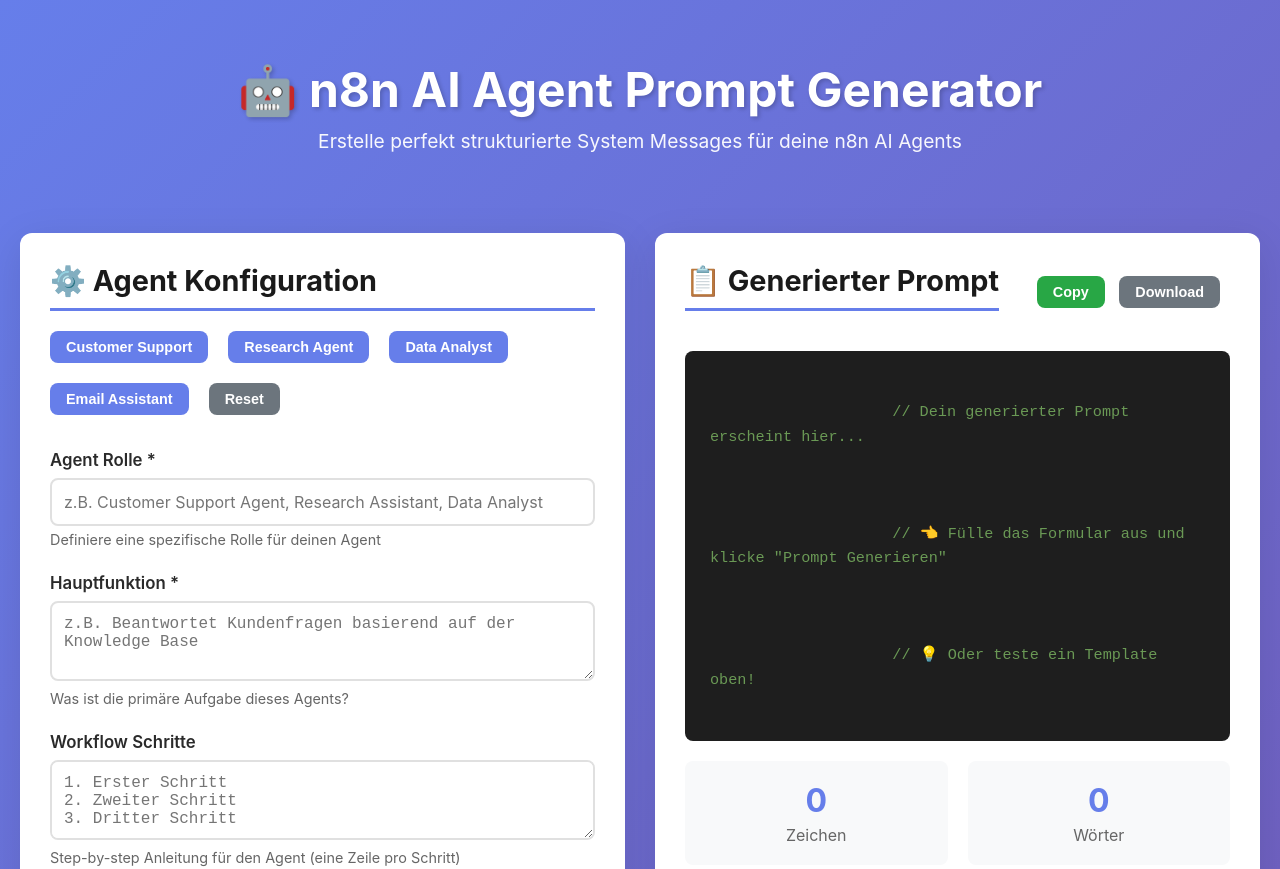
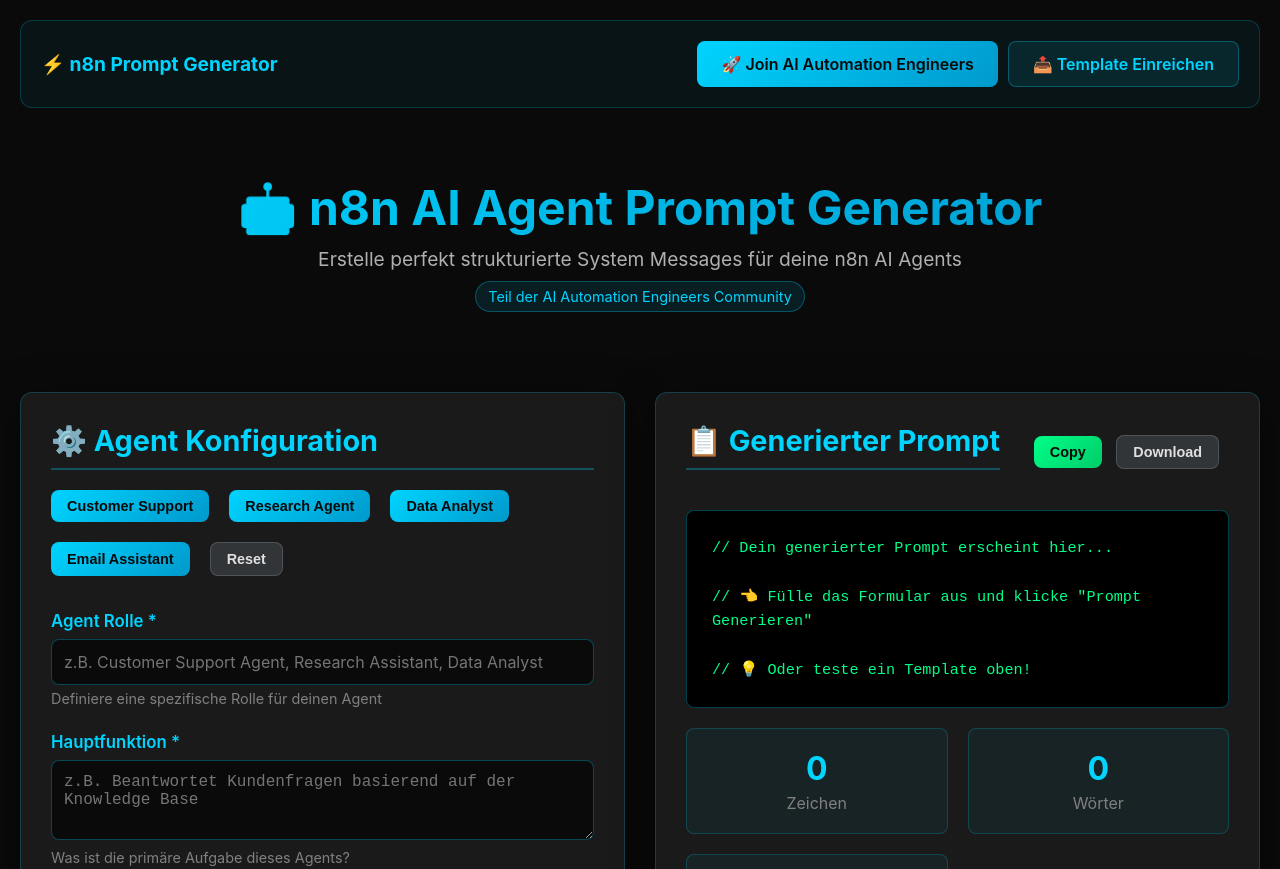
Before and after one commit to oliverhees/n8n-agent-prompt-generator, a plain HTML site: page index.html in a window 1280 px wide. Shown: the top 869 px of the page. Drawn offline with Linux system fonts and the light colour scheme.

Commit message:
Update index.html

```diff
--- a/index.html
+++ b/index.html
@@ -14,7 +14,8 @@
 
         body {
             font-family: -apple-system, BlinkMacSystemFont, 'Segoe UI', Roboto, Oxygen, Ubuntu, Cantarell, sans-serif;
-            background: linear-gradient(135deg, #667eea 0%, #764ba2 100%);
+            background: #0a0a0a;
+            color: #e0e0e0;
             min-height: 100vh;
             padding: 20px;
         }
@@ -24,9 +25,73 @@
             margin: 0 auto;
         }
 
+        .top-bar {
+            display: flex;
+            justify-content: space-between;
+            align-items: center;
+            padding: 20px;
+            background: rgba(0, 212, 255, 0.05);
+            border: 1px solid rgba(0, 212, 255, 0.2);
+            border-radius: 12px;
+            margin-bottom: 30px;
+            flex-wrap: wrap;
+            gap: 15px;
+        }
+
+        .logo {
+            font-size: 1.2em;
+            font-weight: 700;
+            color: #00d4ff;
+        }
+
+        .top-buttons {
+            display: flex;
+            gap: 10px;
+            flex-wrap: wrap;
+        }
+
+        .btn-community {
+            background: linear-gradient(135deg, #00d4ff 0%, #0099cc 100%);
+            color: #0a0a0a;
+            padding: 12px 24px;
+            border-radius: 8px;
+            text-decoration: none;
+            font-weight: 600;
+            transition: all 0.3s;
+            display: inline-flex;
+            align-items: center;
+            gap: 8px;
+            border: none;
+            cursor: pointer;
+        }
+
+        .btn-community:hover {
+            transform: translateY(-2px);
+            box-shadow: 0 8px 24px rgba(0, 212, 255, 0.4);
+        }
+
+        .btn-submit {
+            background: rgba(0, 212, 255, 0.1);
+            color: #00d4ff;
+            padding: 12px 24px;
+            border-radius: 8px;
+            text-decoration: none;
+            font-weight: 600;
+            transition: all 0.3s;
+            display: inline-flex;
+            align-items: center;
+            gap: 8px;
+            border: 1px solid rgba(0, 212, 255, 0.3);
+        }
+
+        .btn-submit:hover {
+            background: rgba(0, 212, 255, 0.2);
+            border-color: #00d4ff;
+        }
+
         .header {
             text-align: center;
-            color: white;
+            color: #e0e0e0;
             margin-bottom: 40px;
             padding: 40px 20px;
         }
@@ -34,12 +99,15 @@
         .header h1 {
             font-size: 3em;
             margin-bottom: 10px;
-            text-shadow: 2px 2px 4px rgba(0,0,0,0.2);
+            background: linear-gradient(135deg, #00d4ff 0%, #0099cc 100%);
+            -webkit-background-clip: text;
+            -webkit-text-fill-color: transparent;
+            background-clip: text;
         }
 
         .header p {
             font-size: 1.2em;
-            opacity: 0.95;
+            color: #b0b0b0;
         }
 
         .main-content {
@@ -56,17 +124,18 @@
         }
 
         .card {
-            background: white;
+            background: #1a1a1a;
+            border: 1px solid rgba(0, 212, 255, 0.2);
             border-radius: 12px;
             padding: 30px;
-            box-shadow: 0 10px 40px rgba(0,0,0,0.1);
+            box-shadow: 0 10px 40px rgba(0, 0, 0, 0.5);
         }
 
         .card h2 {
-            color: #1a1a1a;
+            color: #00d4ff;
             margin-bottom: 20px;
             font-size: 1.8em;
-            border-bottom: 3px solid #667eea;
+            border-bottom: 2px solid rgba(0, 212, 255, 0.3);
             padding-bottom: 10px;
         }
 
@@ -78,7 +147,7 @@
             display: block;
             font-weight: 600;
             margin-bottom: 8px;
-            color: #2a2a2a;
+            color: #00d4ff;
             font-size: 1.05em;
         }
 
@@ -87,18 +156,21 @@
         .form-group select {
             width: 100%;
             padding: 12px;
-            border: 2px solid #e0e0e0;
+            background: #0a0a0a;
+            border: 1px solid rgba(0, 212, 255, 0.3);
             border-radius: 8px;
             font-size: 1em;
             font-family: inherit;
-            transition: border-color 0.3s;
+            transition: all 0.3s;
+            color: #e0e0e0;
         }
 
         .form-group input:focus,
         .form-group textarea:focus,
         .form-group select:focus {
             outline: none;
-            border-color: #667eea;
+            border-color: #00d4ff;
+            box-shadow: 0 0 12px rgba(0, 212, 255, 0.3);
         }
 
         .form-group textarea {
@@ -110,16 +182,16 @@
         .form-group small {
             display: block;
             margin-top: 5px;
-            color: #666;
+            color: #808080;
             font-size: 0.9em;
         }
 
         .tool-item {
-            background: #f8f9fa;
+            background: rgba(0, 212, 255, 0.05);
             padding: 15px;
             border-radius: 8px;
             margin-bottom: 15px;
-            border-left: 4px solid #667eea;
+            border-left: 4px solid #00d4ff;
         }
 
         .tool-item input {
@@ -127,8 +199,8 @@
         }
 
         .btn {
-            background: #667eea;
-            color: white;
+            background: linear-gradient(135deg, #00d4ff 0%, #0099cc 100%);
+            color: #0a0a0a;
             border: none;
             padding: 12px 24px;
             border-radius: 8px;
@@ -141,25 +213,26 @@
         }
 
         .btn:hover {
-            background: #5568d3;
             transform: translateY(-2px);
-            box-shadow: 0 4px 12px rgba(102, 126, 234, 0.4);
+            box-shadow: 0 8px 24px rgba(0, 212, 255, 0.4);
         }
 
         .btn-secondary {
-            background: #6c757d;
+            background: rgba(108, 117, 125, 0.3);
+            color: #e0e0e0;
+            border: 1px solid rgba(108, 117, 125, 0.5);
         }
 
         .btn-secondary:hover {
-            background: #5a6268;
+            background: rgba(108, 117, 125, 0.5);
         }
 
         .btn-success {
-            background: #28a745;
+            background: linear-gradient(135deg, #00ff88 0%, #00cc6a 100%);
         }
 
         .btn-success:hover {
-            background: #218838;
+            box-shadow: 0 8px 24px rgba(0, 255, 136, 0.4);
         }
 
         .btn-small {
@@ -168,10 +241,11 @@
         }
 
         .preview {
-            background: #1e1e1e;
-            color: #d4d4d4;
+            background: #000000;
+            color: #00ff88;
             padding: 25px;
             border-radius: 8px;
+            border: 1px solid rgba(0, 212, 255, 0.3);
             font-family: 'Courier New', monospace;
             font-size: 0.95em;
             line-height: 1.6;
@@ -192,14 +266,15 @@
             position: fixed;
             top: 20px;
             right: 20px;
-            background: #28a745;
-            color: white;
+            background: linear-gradient(135deg, #00ff88 0%, #00cc6a 100%);
+            color: #0a0a0a;
             padding: 15px 25px;
             border-radius: 8px;
-            box-shadow: 0 4px 12px rgba(0,0,0,0.2);
+            box-shadow: 0 8px 24px rgba(0, 255, 136, 0.4);
             display: none;
             animation: slideIn 0.3s ease-out;
             z-index: 1000;
+            font-weight: 600;
         }
 
         @keyframes slideIn {
@@ -220,59 +295,51 @@
             margin-bottom: 25px;
         }
 
-        .highlight {
-            color: #9cdcfe;
-        }
-
-        .comment {
-            color: #6a9955;
-        }
-
-        .string {
-            color: #ce9178;
-        }
-
-        .keyword {
-            color: #c586c0;
-        }
-
         .footer {
             text-align: center;
-            color: white;
+            color: #808080;
             padding: 30px;
             margin-top: 40px;
+            border-top: 1px solid rgba(0, 212, 255, 0.2);
         }
 
         .footer a {
-            color: white;
-            text-decoration: underline;
+            color: #00d4ff;
+            text-decoration: none;
+            transition: color 0.3s;
+        }
+
+        .footer a:hover {
+            color: #00ffcc;
         }
 
         .examples-section {
-            background: white;
+            background: #1a1a1a;
+            border: 1px solid rgba(0, 212, 255, 0.2);
             border-radius: 12px;
             padding: 30px;
-            box-shadow: 0 10px 40px rgba(0,0,0,0.1);
+            box-shadow: 0 10px 40px rgba(0, 0, 0, 0.5);
             margin-top: 30px;
         }
 
         .example-card {
-            background: #f8f9fa;
+            background: rgba(0, 212, 255, 0.05);
             padding: 20px;
             border-radius: 8px;
             margin-bottom: 15px;
             cursor: pointer;
             transition: all 0.3s;
-            border-left: 4px solid #667eea;
+            border-left: 4px solid #00d4ff;
         }
 
         .example-card:hover {
             transform: translateX(5px);
-            box-shadow: 0 4px 12px rgba(0,0,0,0.1);
+            background: rgba(0, 212, 255, 0.1);
+            box-shadow: 0 4px 12px rgba(0, 212, 255, 0.2);
         }
 
         .example-card h3 {
-            color: #667eea;
+            color: #00d4ff;
             margin-bottom: 10px;
         }
 
@@ -284,20 +351,21 @@
         }
 
         .stat-card {
-            background: #f8f9fa;
+            background: rgba(0, 212, 255, 0.05);
             padding: 20px;
             border-radius: 8px;
             text-align: center;
+            border: 1px solid rgba(0, 212, 255, 0.2);
         }
 
         .stat-number {
             font-size: 2em;
             font-weight: bold;
-            color: #667eea;
+            color: #00d4ff;
         }
 
         .stat-label {
-            color: #666;
+            color: #808080;
             margin-top: 5px;
         }
 
@@ -312,21 +380,59 @@
         }
 
         .tools-container::-webkit-scrollbar-track {
-            background: #f1f1f1;
+            background: rgba(0, 212, 255, 0.1);
             border-radius: 10px;
         }
 
         .tools-container::-webkit-scrollbar-thumb {
-            background: #667eea;
+            background: #00d4ff;
             border-radius: 10px;
+        }
+
+        .preview::-webkit-scrollbar {
+            width: 8px;
+        }
+
+        .preview::-webkit-scrollbar-track {
+            background: rgba(0, 212, 255, 0.1);
+            border-radius: 10px;
+        }
+
+        .preview::-webkit-scrollbar-thumb {
+            background: #00d4ff;
+            border-radius: 10px;
+        }
+
+        .community-badge {
+            display: inline-block;
+            background: rgba(0, 212, 255, 0.1);
+            color: #00d4ff;
+            padding: 6px 12px;
+            border-radius: 20px;
+            font-size: 0.9em;
+            margin-top: 10px;
+            border: 1px solid rgba(0, 212, 255, 0.3);
         }
     </style>
 </head>
 <body>
     <div class="container">
+        <div class="top-bar">
+            <div class="logo">⚡ n8n Prompt Generator</div>
+            <div class="top-buttons">
+                <a href="https://www.skool.com/ki-heroes/" target="_blank" class="btn-community">
+                    🚀 Join AI Automation Engineers
+                </a>
+                <a href="submit-template.html" class="btn-submit">
+                    📤 Template Einreichen
+                </a>
+            </div>
+        </div>
+
         <div class="header">
             <h1>🤖 n8n AI Agent Prompt Generator</h1>
             <p>Erstelle perfekt strukturierte System Messages für deine n8n AI Agents</p>
+            <span class="community-badge">Teil der AI Automation Engineers Community</span>
         </div>
 
         <div class="copy-notification" id="copyNotification">
@@ -406,13 +512,11 @@
                     </div>
                 </div>
 
-                <div class="preview" id="preview">
-                    <span class="comment">// Dein generierter Prompt erscheint hier...</span>
-                    <br><br>
-                    <span class="comment">// 👈 Fülle das Formular aus und klicke "Prompt Generieren"</span>
-                    <br><br>
-                    <span class="comment">// 💡 Oder teste ein Template oben!</span>
-                </div>
+                <div class="preview" id="preview">// Dein generierter Prompt erscheint hier...
+
+// 👈 Fülle das Formular aus und klicke "Prompt Generieren"
+
+// 💡 Oder teste ein Template oben!</div>
 
                 <div class="stats" style="margin-top: 20px;">
                     <div class="stat-card">
@@ -434,34 +538,41 @@
         <!-- Examples Section -->
         <div class="examples-section">
             <h2>💡 Beispiel-Agents zum Laden</h2>
-            <p style="margin-bottom: 20px; color: #666;">Klicke auf ein Beispiel um es zu laden und anzupassen</p>
+            <p style="margin-bottom: 20px; color: #808080;">Klicke auf ein Beispiel um es zu laden und anzupassen</p>
 
             <div class="example-card" onclick="loadTemplate('support')">
                 <h3>🎧 Customer Support Agent</h3>
-                <p>Beantwortet Kundenfragen basierend auf Knowledge Base, erstellt Tickets und sendet Follow-up Emails</p>
+                <p style="color: #b0b0b0;">Beantwortet Kundenfragen basierend auf Knowledge Base, erstellt Tickets und sendet Follow-up Emails</p>
             </div>
 
             <div class="example-card" onclick="loadTemplate('research')">
                 <h3>🔍 Research Agent</h3>
-                <p>Scraped Websites, extrahiert Informationen und speichert strukturierte Recherche-Ergebnisse</p>
+                <p style="color: #b0b0b0;">Scraped Websites, extrahiert Informationen und speichert strukturierte Recherche-Ergebnisse</p>
             </div>
 
             <div class="example-card" onclick="loadTemplate('data')">
                 <h3>📊 Data Analyst Agent</h3>
-                <p>Übersetzt natürliche Sprache in SQL Queries, analysiert Daten und erstellt Visualisierungen</p>
+                <p style="color: #b0b0b0;">Übersetzt natürliche Sprache in SQL Queries, analysiert Daten und erstellt Visualisierungen</p>
             </div>
 
             <div class="example-card" onclick="loadTemplate('email')">
                 <h3>📧 Email Summarization Agent</h3>
-                <p>Kategorisiert Emails, extrahiert Action Items und generiert tägliche Digests</p>
+                <p style="color: #b0b0b0;">Kategorisiert Emails, extrahiert Action Items und generiert tägliche Digests</p>
             </div>
         </div>
 
         <div class="footer">
-            <p>Teil des <strong>n8n AI Agent Mastery</strong> Kurses</p>
+            <p>Teil der <strong>AI Automation Engineers Community</strong></p>
             <p style="margin-top: 10px;">
-                <a href="https://github.com/yourusername/n8n-prompt-generator" target="_blank">GitHub</a> |
-                <a href="#" target="_blank">Zurück zum Kurs</a>
+                <a href="submit-template.html">📤 Template einreichen</a> |
+                <a href="https://github.com/oliverhees/n8n-prompt-generator" target="_blank">GitHub</a> |
+                <a href="https://www.skool.com/ki-heroes/" target="_blank">Skool Community</a>
+            </p>
+            <p style="margin-top: 15px; opacity: 0.7;">
+                Hast du ein cooles Template gebaut? <a href="submit-template.html" style="text-decoration: underline; font-weight: 600;">Teile es mit der Community!</a>
+            </p>
+            <p style="margin-top: 20px; font-size: 0.9em;">
+                Entwickelt von <a href="https://github.com/oliverhees" target="_blank">Oliver Hees</a>
             </p>
         </div>
     </div>
@@ -544,7 +655,6 @@
             document.getElementById('fallback').value = template.fallback;
             document.getElementById('personality').value = template.personality || '';
 
-            // Clear and load tools
             const container = document.getElementById('toolsContainer');
             container.innerHTML = '';
             template.tools.forEach(tool => {
@@ -576,7 +686,7 @@
                 </div>
             `;
 
-            document.getElementById('preview').innerHTML = `<span class="comment">// Formular wurde zurückgesetzt</span>`;
+            document.getElementById('preview').textContent = '// Formular wurde zurückgesetzt';
             updateStats('');
         }
 
@@ -593,7 +703,6 @@
                 return;
             }
 
-            // Collect tools
             const toolElements = document.querySelectorAll('.tool-item');
             const tools = [];
             toolElements.forEach(el => {
@@ -604,7 +713,6 @@
                 }
             });
 
-            // Build prompt
             let prompt = `Du bist ein ${role}.\n\n`;
 
             if (mainFunction) {
@@ -654,7 +762,7 @@
         function updateStats(prompt) {
             const charCount = prompt.length;
             const wordCount = prompt.trim() ? prompt.trim().split(/\s+/).length : 0;
-            const tokenEstimate = Math.ceil(charCount / 3); // Rough estimate: ~3 chars per token
+            const tokenEstimate = Math.ceil(charCount / 3);
 
             document.getElementById('charCount').textContent = charCount;
             document.getElementById('wordCount').textContent = wordCount;
@@ -695,7 +803,6 @@
             }, 2000);
         }
 
-        // Initialize with empty stats
         updateStats('');
     </script>
 </body>
```
